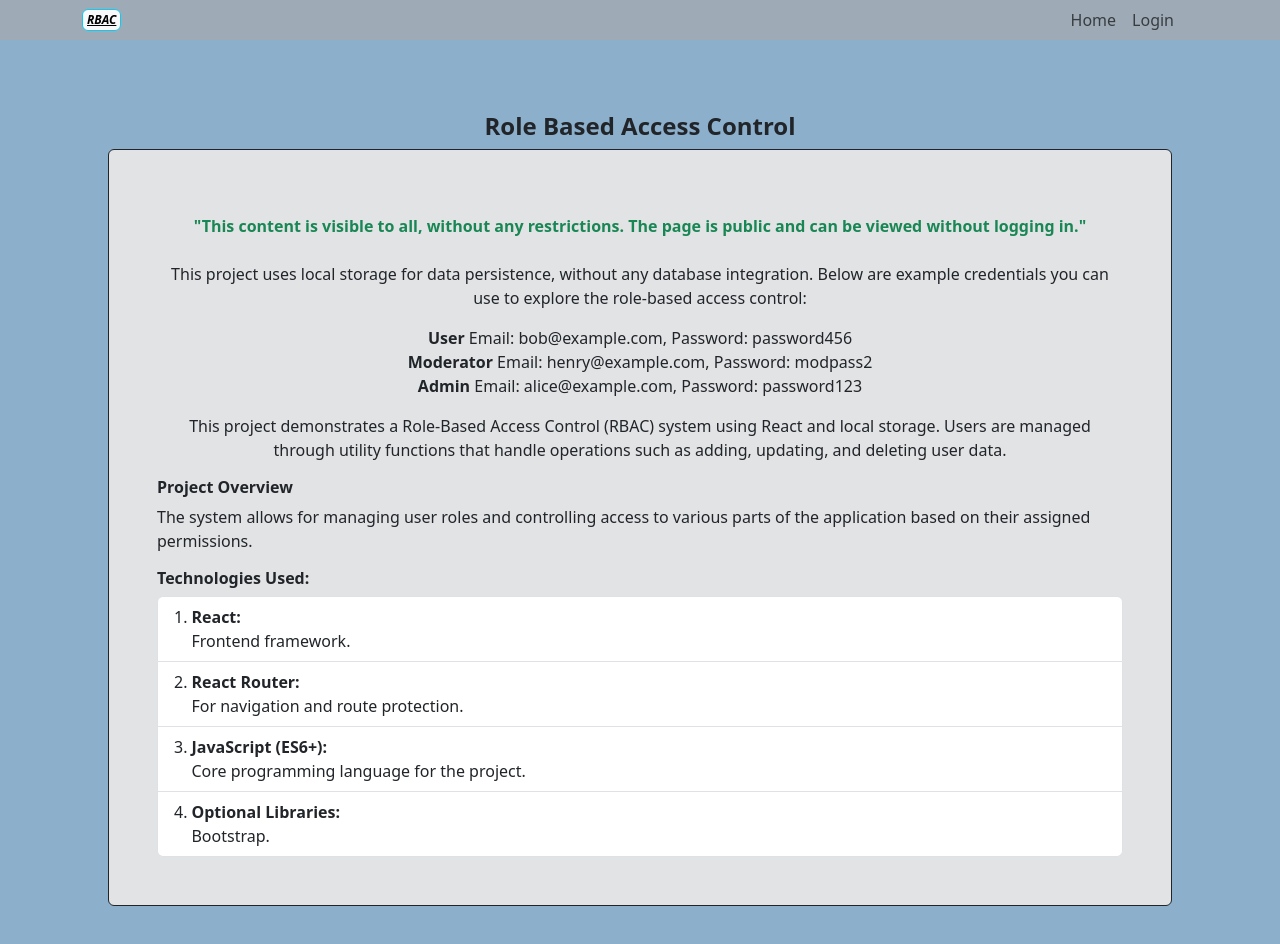
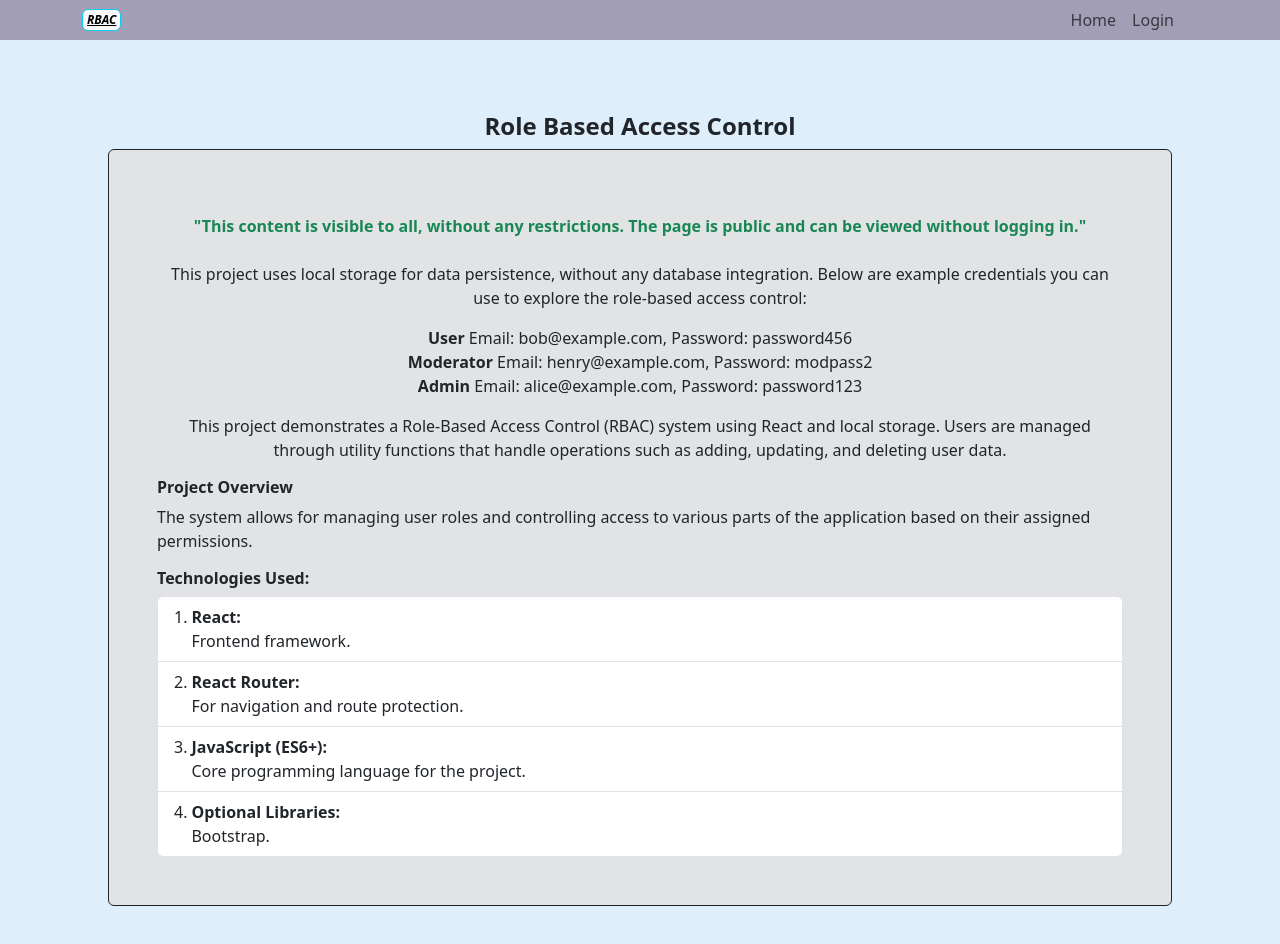
Before and after one commit to danutnanu/RoleBasedAccessControl, a React (Vite) app: page / in a window 1280 px wide. Shown: the top 944 px of the page. Built offline with nearby package versions, Linux system fonts and the light colour scheme.

Commit message:
Update background colors for body and navbar for improved aesthetics

```diff
--- a/src/components/Navbar.css
+++ b/src/components/Navbar.css
@@ -1,3 +1,3 @@
 .navbar {
-  background-color: #9eabb6;
+  background-color: #a29eb6;
 }
--- a/src/index.css
+++ b/src/index.css
@@ -8,5 +8,5 @@
 
 body {
   min-width: 320px;
-  background-color: #6c98bec6;
+  background-color: #d6eafbc6;
 }
```
